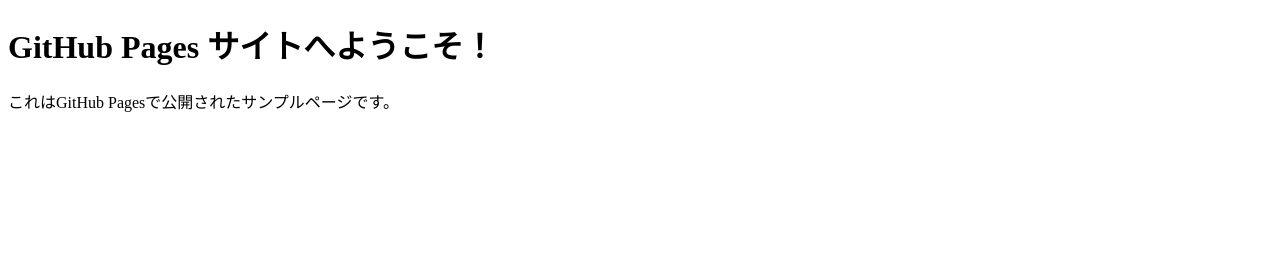
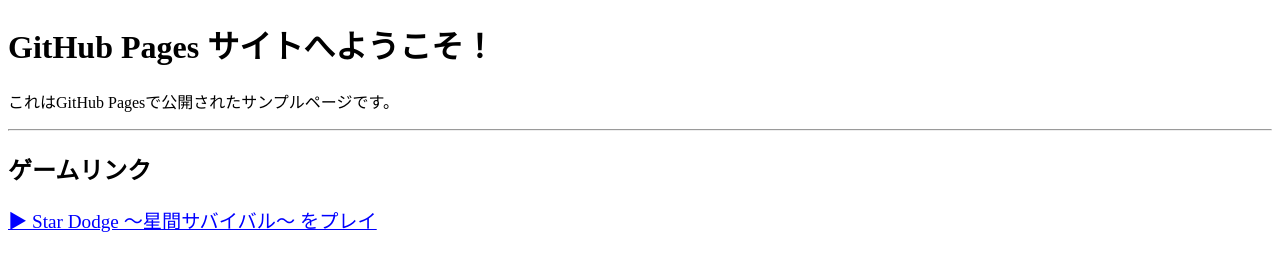
Before and after one commit to ay-ay-ayt/chatgptgame, a plain HTML site: page index.html in a window 1280 px wide. Drawn offline with Linux system fonts and the light colour scheme.

Commit message:
index.html

```diff
--- a/index.html
+++ b/index.html
@@ -8,5 +8,14 @@
 <body>
     <h1>GitHub Pages サイトへようこそ！</h1>
     <p>これはGitHub Pagesで公開されたサンプルページです。</p>
+
+    <hr>
+
+    <h2>ゲームリンク</h2>
+    <p>
+        <a href="StarDodge.html" style="font-size: 1.2em; color: blue;">
+            ▶ Star Dodge 〜星間サバイバル〜 をプレイ
+        </a>
+    </p>
 </body>
 </html>
```
